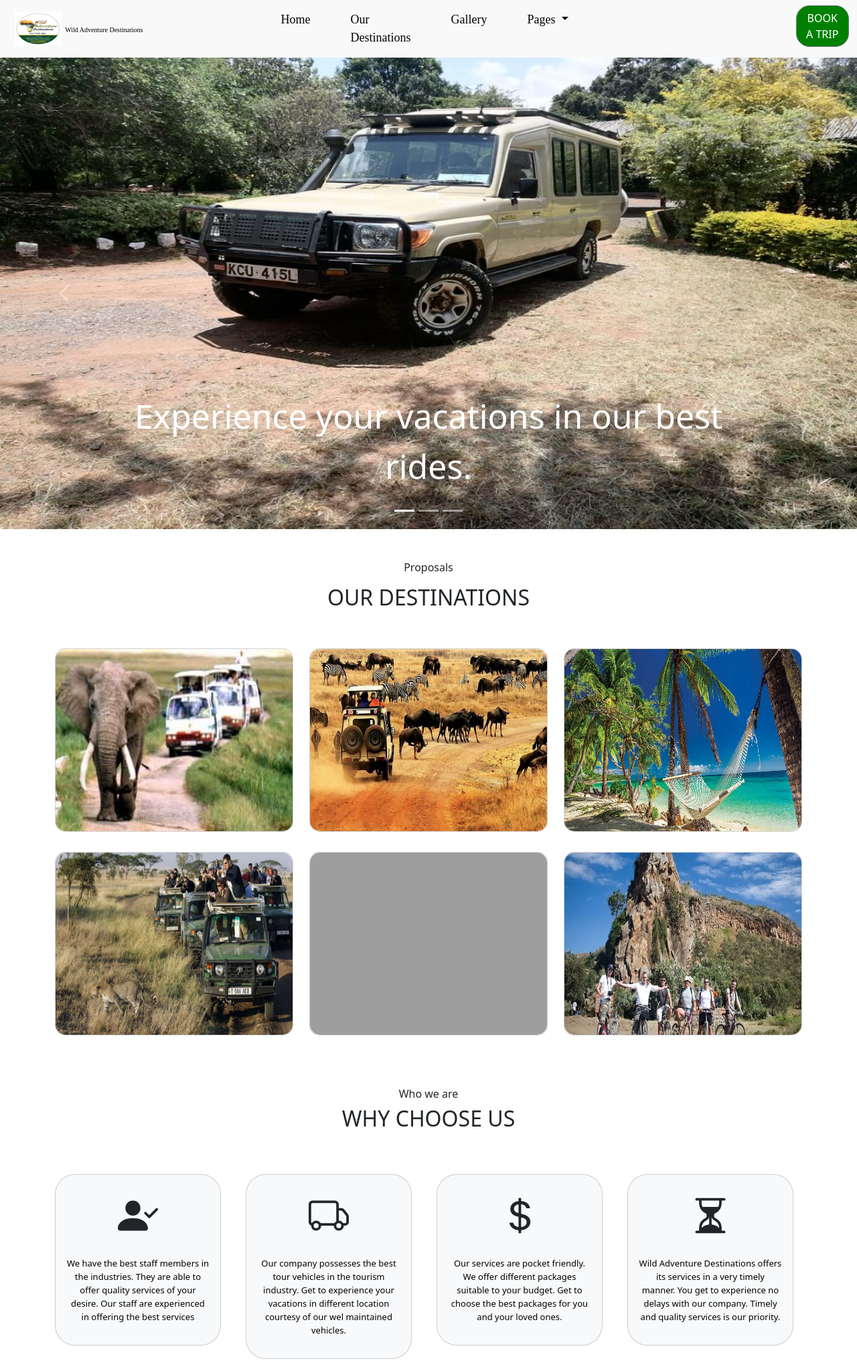
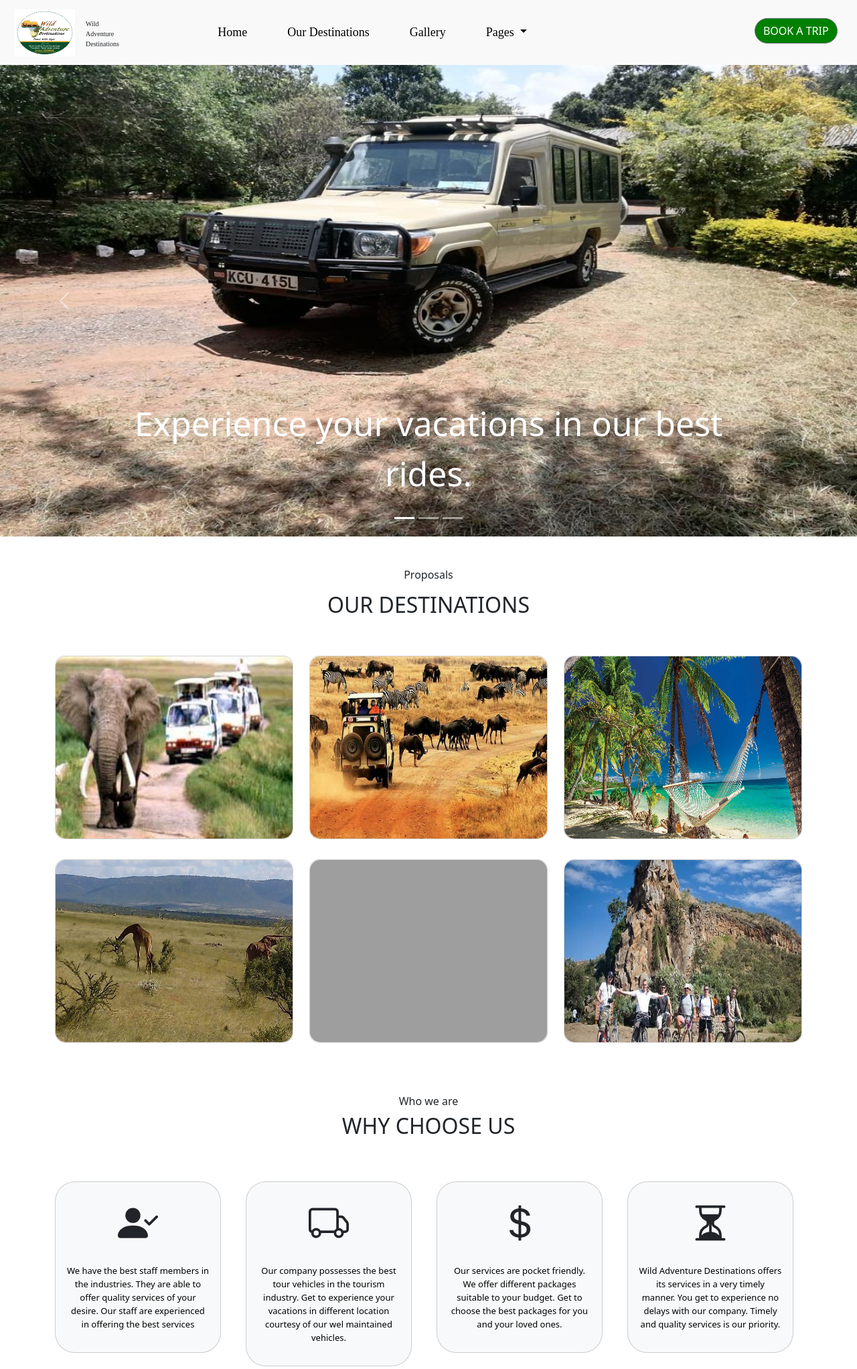
Before and after one commit to muthengicollins8/tours_travel_website, a PHP site: page /index.php in a window 1280 px wide. Shown: the top 2044 px of the page at 67% size. Run offline with PHP 8.4, Linux system fonts and the light colour scheme; some libraries are stand-ins or nearby versions; grey boxes are pictures that could not be loaded.

Commit message:
some editting

```diff
--- a/index.php
+++ b/index.php
@@ -177,7 +177,7 @@
         </div>
         <div class="col-md-4">
           <div class="card" >
-            <img src="images/tour7.jpg" class="card-img-top" alt="tours">
+            <img src="images/gall37.jpg" class="card-img-top" alt="tours">
           </div>
         </div>
         <div class="col-md-4">
--- a/shared/navbar.php
+++ b/shared/navbar.php
@@ -1,9 +1,9 @@
 <nav class="navbar navbar-expand-lg" style="background-color: #f9f9f9;">
       <div class="container-fluid">
-        <a class="navbar-brand" style="color:black;margin-left: 10px; padding-right: 20px;  "href="/index.php">
-        <img src="images/The logo.jpg" alt="tours" style="height:50px; width:70px;"/>
-        <span style="width:1%; font-size: 10px; font-family: Lucida Calligraphy;">Wild Adventure Destinations</span>
+        <a class="navbar-brand" style="color:black;margin-left: 10px; padding-right: 0px;  "href="/index.php">
+        <img src="images/The logo.jpg" alt="tours" style="height:70px; width:90px;"/>
         </a>
+        <p style="width:10px;  font-size: 10px; font-family: Lucida Calligraphy; padding-top:20px;">Wild  Adventure Destinations</p>
         <button class="navbar-toggler" type="button" data-bs-toggle="collapse" data-bs-target="#navbarSupportedContent" aria-controls="navbarSupportedContent" aria-expanded="false" aria-label="Toggle navigation">
           <span class="navbar-toggler-icon"></span>
         </button>
```
